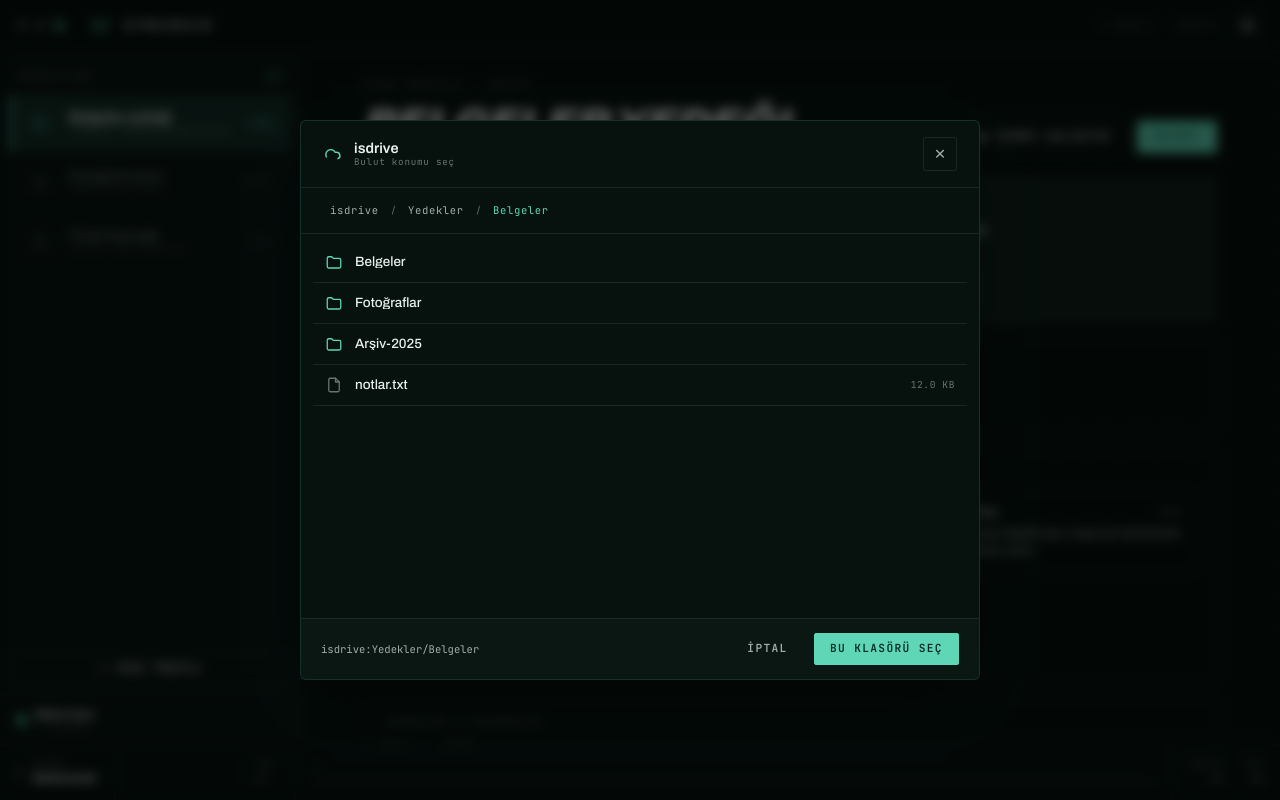
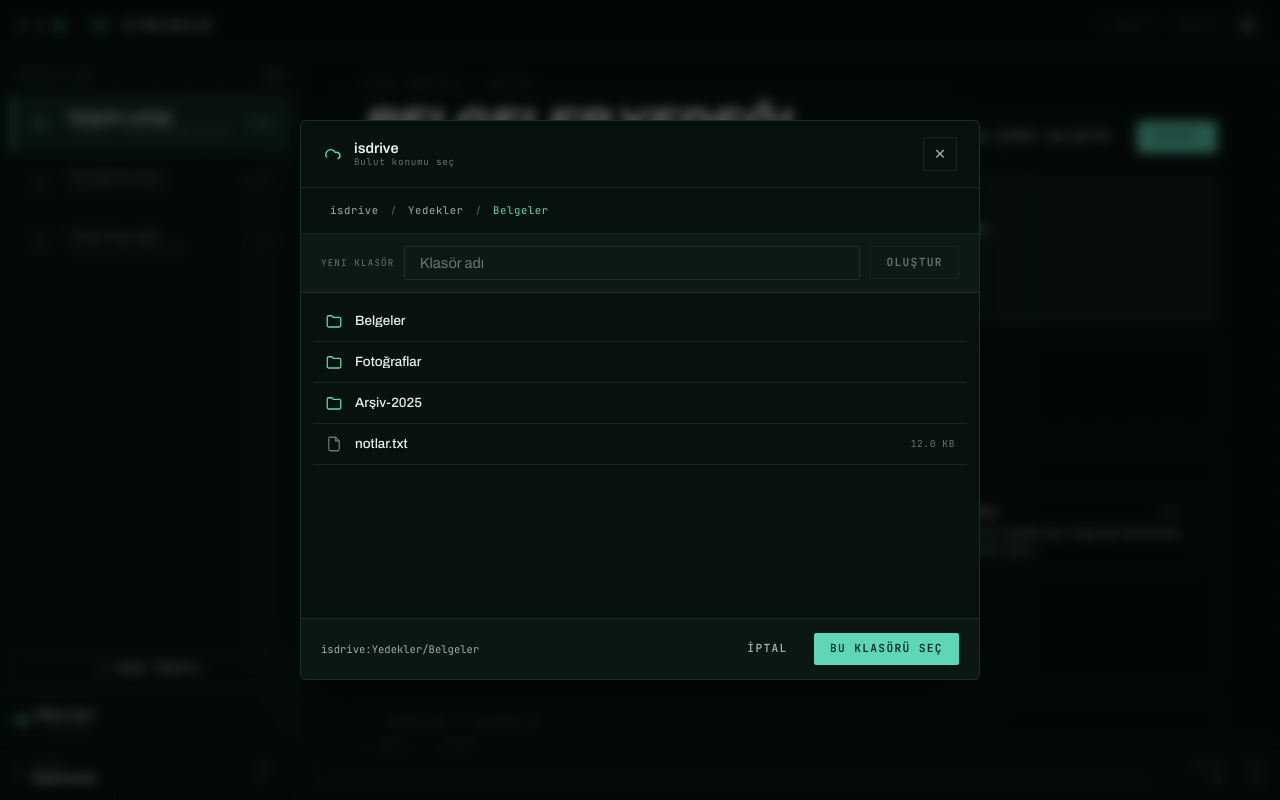
Before and after one commit to e-onux/syncdeck, a React (Vite) app in the folder app/: page / in a window 1280 px wide. Both pictures are taken after a click on the button "BULUTTA GÖZAT". Built offline with nearby package versions, Linux system fonts and the light colour scheme.

Commit message:
Add remote folder creation to cloud picker

```diff
--- a/app/electron/preload.cjs
+++ b/app/electron/preload.cjs
@@ -14,6 +14,7 @@ contextBridge.exposeInMainWorld('rcloneSyncer', {
   deleteRemote: (name) => ipcRenderer.invoke('remote:delete', name),
   aboutRemote: (name) => ipcRenderer.invoke('remote:about', name),
   listRemote: (remotePath) => ipcRenderer.invoke('remote:list', remotePath),
+  mkdirRemote: (remotePath) => ipcRenderer.invoke('remote:mkdir', remotePath),
   openExternal: (url) => ipcRenderer.invoke('open:external', url),
   openAbout: () => ipcRenderer.invoke('about:open'),
   onSyncProgress: (callback) => {
--- a/app/src/App.css
+++ b/app/src/App.css
@@ -339,6 +339,9 @@ ion-app, .ion-page { background: var(--bg); }
 .sd-crumbwrap { display: inline-flex; align-items: center; gap: 4px; }
 .sd-crumb { appearance: none; cursor: pointer; padding: 5px 9px; border: 0; background: transparent; font-family: var(--ff-mono); font-size: .66rem; letter-spacing: .06em; }
 .sd-crumb__sep { color: var(--ink-faint); font-size: .7rem; }
+.sd-picker__mkdir { display: grid; grid-template-columns: auto minmax(120px, 1fr) auto; align-items: center; gap: 10px; padding: 12px 20px; border-bottom: 1px solid var(--line-soft); background: color-mix(in oklch, var(--surface) 60%, transparent); }
+.sd-picker__mkdir-label { font-family: var(--ff-mono); font-size: .58rem; letter-spacing: .12em; text-transform: uppercase; color: var(--ink-faint); white-space: nowrap; }
+.sd-picker__mkdir-input { min-height: 34px; padding-top: 8px; padding-bottom: 8px; }
 .sd-picker__list { padding: 8px 12px; }
 .sd-fileitem { width: 100%; text-align: left; appearance: none; cursor: pointer; display: flex; align-items: center; gap: 12px; padding: 11px 12px; border: 0; border-bottom: 1px solid var(--line-soft); background: transparent; transition: background .15s; }
 .sd-fileitem:hover:not(:disabled) { background: var(--surface); }
--- a/app/src/App.tsx
+++ b/app/src/App.tsx
@@ -102,6 +102,7 @@ const demoApi: Window['rcloneSyncer'] = {
   testRemote: async () => ({ ok: true }),
   deleteRemote: async () => demoState({ remotes: ['isdrive:', 'arsiv:'], clients: [{ name: 'isdrive:', type: 'drive' }, { name: 'arsiv:', type: 's3' }] }),
   aboutRemote: async () => ({ supported: true, total: '5 TiB', used: '2.9 TiB', free: '2.1 TiB' }),
+  mkdirRemote: async () => true,
   listRemote: async () => [
     { name: 'Belgeler', isDir: true, size: -1 },
     { name: 'Fotoğraflar', isDir: true, size: -1 },
@@ -248,6 +249,11 @@ const tr = {
   pickerEmpty: 'Bu klasör boş.',
   pickerError: 'Bu konum listelenemedi.',
   pickerLoading: 'Yükleniyor…',
+  pickerNewFolder: 'Yeni klasör',
+  pickerFolderName: 'Klasör adı',
+  pickerCreate: 'Oluştur',
+  pickerCreating: 'Oluşturuluyor…',
+  pickerNameInvalid: 'Klasör adı / veya \\ içeremez.',
   pickerCancel: 'İptal',
   pickerConfirm: 'Bu klasörü seç',
   cloud: 'Bulut',
@@ -380,6 +386,11 @@ const en: Copy = {
   pickerEmpty: 'This folder is empty.',
   pickerError: 'Could not list this location.',
   pickerLoading: 'Loading…',
+  pickerNewFolder: 'New folder',
+  pickerFolderName: 'Folder name',
+  pickerCreate: 'Create',
+  pickerCreating: 'Creating…',
+  pickerNameInvalid: 'Folder name cannot contain / or \\.',
   pickerCancel: 'Cancel',
   pickerConfirm: 'Select this folder',
   cloud: 'Cloud',
@@ -687,6 +698,8 @@ function App() {
   const [pickerStack, setPickerStack] = useState<string[]>([])
   const [pickerItems, setPickerItems] = useState<RemoteEntry[]>([])
   const [pickerBusy, setPickerBusy] = useState(false)
+  const [pickerMkdirBusy, setPickerMkdirBusy] = useState(false)
+  const [pickerNewName, setPickerNewName] = useState('')
   const [pickerError, setPickerError] = useState<string | null>(null)
   const [pickerField, setPickerField] = useState<'source' | 'destination'>('destination')
 
@@ -927,6 +940,7 @@ function App() {
     setPickerField(field)
     setPickerRemote(remote)
     setPickerStack(start)
+    setPickerNewName('')
     setPickerOpen(true)
     loadPicker(remote, start)
   }
@@ -943,6 +957,27 @@ function App() {
   function confirmPicker() {
     setDraft((d) => ({ ...d, [pickerField]: `${pickerRemote}${pickerStack.join('/')}` }))
     setPickerOpen(false)
+  }
+  async function createPickerFolder() {
+    const name = pickerNewName.trim().replace(/^\/+|\/+$/g, '')
+    if (!name || pickerMkdirBusy) return
+    if (/[\\/]/.test(name)) {
+      setPickerError(t.pickerNameInvalid)
+      return
+    }
+    setPickerMkdirBusy(true)
+    setPickerError(null)
+    try {
+      const base = pickerStack.join('/')
+      const target = `${pickerRemote}${[base, name].filter(Boolean).join('/')}`
+      await api.mkdirRemote(target)
+      setPickerNewName('')
+      await loadPicker(pickerRemote, pickerStack)
+    } catch (err) {
+      setPickerError(err instanceof Error ? err.message : String(err))
+    } finally {
+      setPickerMkdirBusy(false)
+    }
   }
 
   // ---- wizard ----
@@ -1554,6 +1589,22 @@ function App() {
                   </span>
                 ))}
               </div>
+              <div className="sd-picker__mkdir">
+                <span className="sd-picker__mkdir-label">{t.pickerNewFolder}</span>
+                <input
+                  className="sl-input sd-picker__mkdir-input"
+                  value={pickerNewName}
+                  onChange={(e) => setPickerNewName(e.target.value)}
+                  onKeyDown={(e) => {
+                    if (e.key === 'Enter') createPickerFolder()
+                  }}
+                  placeholder={t.pickerFolderName}
+                  disabled={pickerMkdirBusy}
+                />
+                <button className="sl-btn sl-btn--ghost sl-btn--sm" disabled={!pickerNewName.trim() || pickerMkdirBusy || pickerBusy} onClick={createPickerFolder}>
+                  {pickerMkdirBusy ? t.pickerCreating : t.pickerCreate}
+                </button>
+              </div>
               <div className="sd-modal__body sd-picker__list">
                 {pickerBusy ? (
                   <div className="sd-empty">{t.pickerLoading}</div>
--- a/app/src/types.d.ts
+++ b/app/src/types.d.ts
@@ -133,6 +133,7 @@ declare global {
       deleteRemote: (name: string) => Promise<AppState>;
       aboutRemote: (name: string) => Promise<AboutInfo>;
       listRemote: (remotePath: string) => Promise<RemoteEntry[]>;
+      mkdirRemote: (remotePath: string) => Promise<boolean>;
       openExternal: (url: string) => Promise<void>;
       openAbout: () => Promise<void>;
       onSyncProgress: (callback: (data: SyncProgress) => void) => () => void;
```
Also changed, not shown: app/electron/main.cjs (+24 -0 lines).
